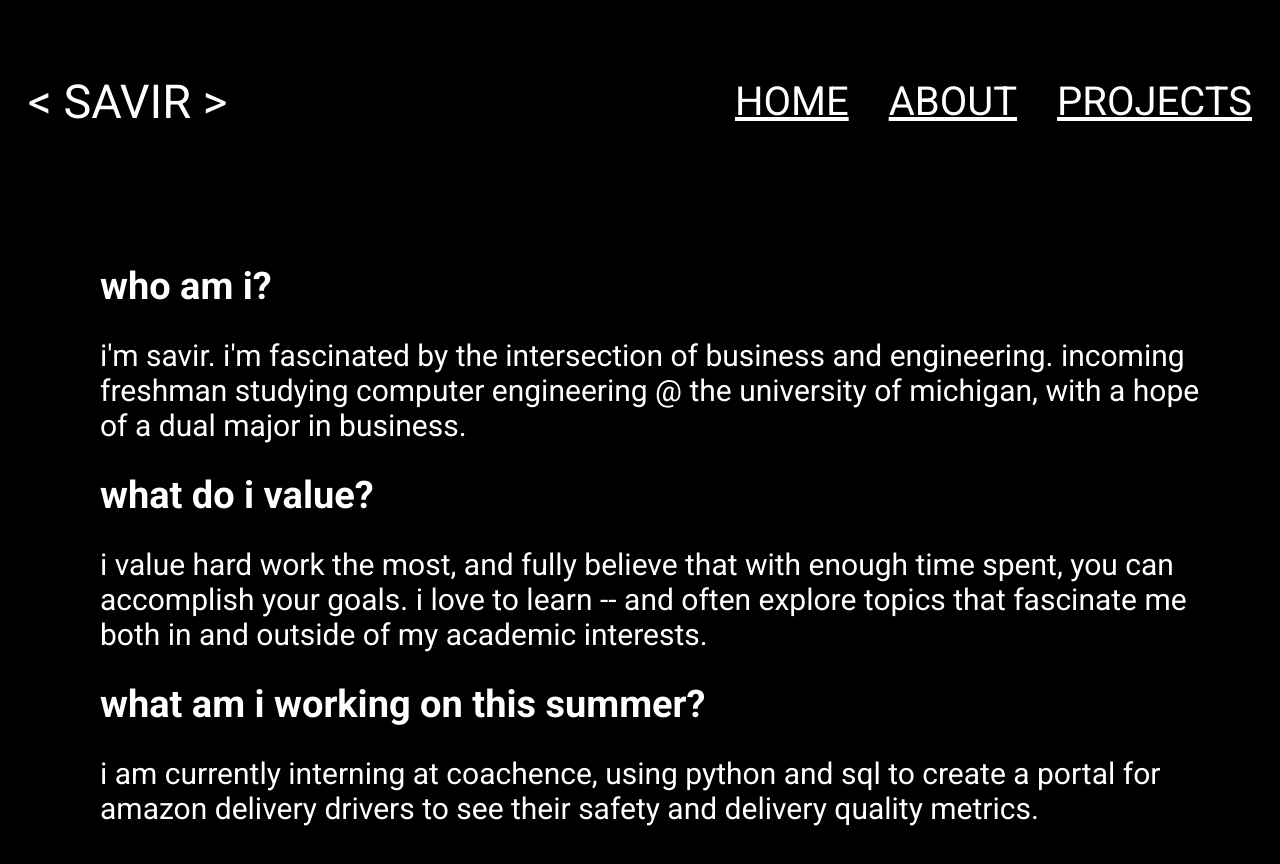
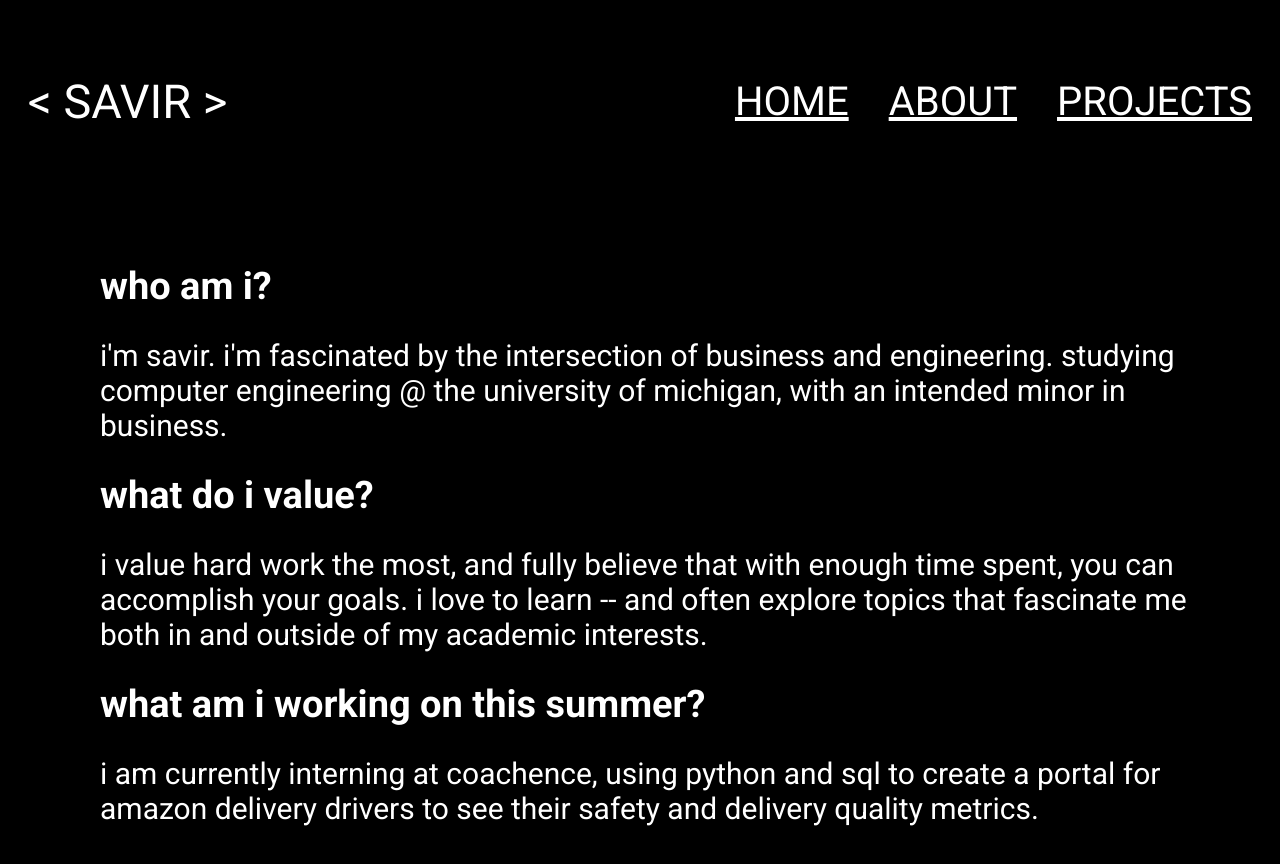
Before and after one commit to savirdsingh/personal-website, a plain HTML site: page pages/about.html in a window 1280 px wide. Drawn offline with Linux system fonts and the light colour scheme.

Commit message:
Update about.html

```diff
--- a/pages/about.html
+++ b/pages/about.html
@@ -20,7 +20,7 @@
          <!img src = "../images/IMG_1633.jpeg", width="430px", height = "800">
         <div class = "description">
             <h4>who am i?</h4>
-            <p> i'm savir. i'm fascinated by the intersection of business and engineering. incoming freshman studying computer engineering @ the university of michigan, with a hope of a dual major in business. </p>
+            <p> i'm savir. i'm fascinated by the intersection of business and engineering. studying computer engineering @ the university of michigan, with an intended minor in business.  </p>
             <h4>what do i value?</h4>
             <p>i value hard work the most, and fully believe that with enough time spent,
                 you can accomplish your goals. i love to learn -- and often explore topics that
```
